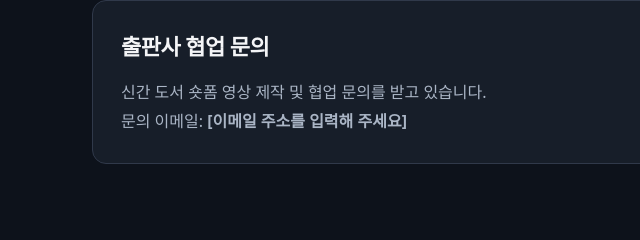
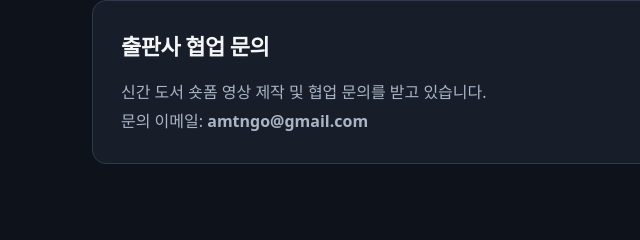
Before and after one commit to amtngo/nstorm-portfolio, a plain HTML site: page index.html in a window 1280 px wide. Shown: the part 1073-1313 px from the top of the page, 0-640 px from the left. Drawn offline with Linux system fonts and the light colour scheme.

Commit message:
Update contact email in index.html

```diff
--- a/index.html
+++ b/index.html
@@ -74,7 +74,7 @@
         <h2 id="contact-title">출판사 협업 문의</h2>
         <p>신간 도서 숏폼 영상 제작 및 협업 문의를 받고 있습니다.</p>
         <!-- 아래에 공개할 이메일 주소가 정해지면 이 줄을 교체하세요. -->
-        <p>문의 이메일: <strong>[이메일 주소를 입력해 주세요]</strong></p>
+        <p>문의 이메일: <strong>amtngo@gmail.com</strong></p>
       </div>
     </section>
   </main>
```
